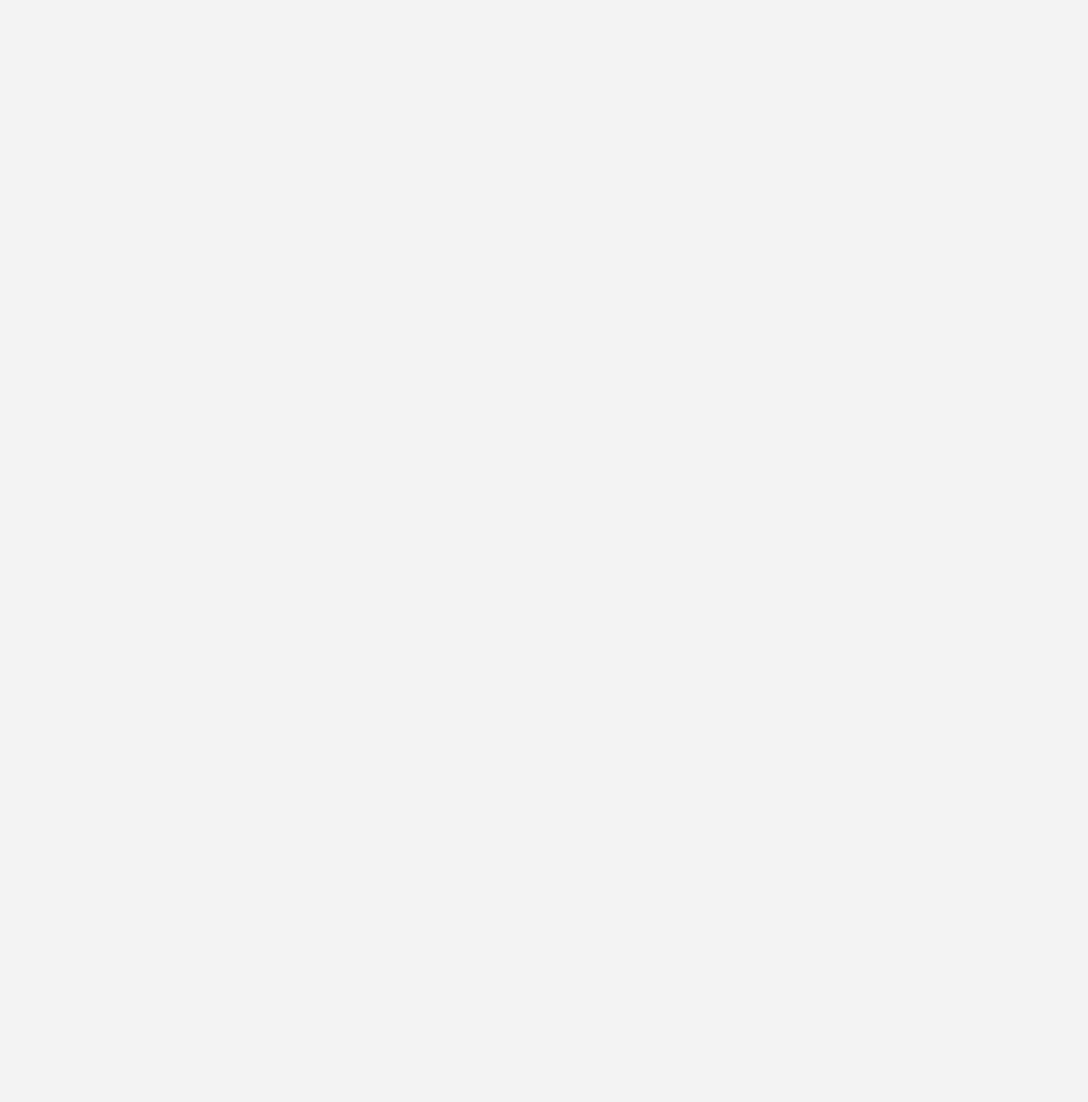
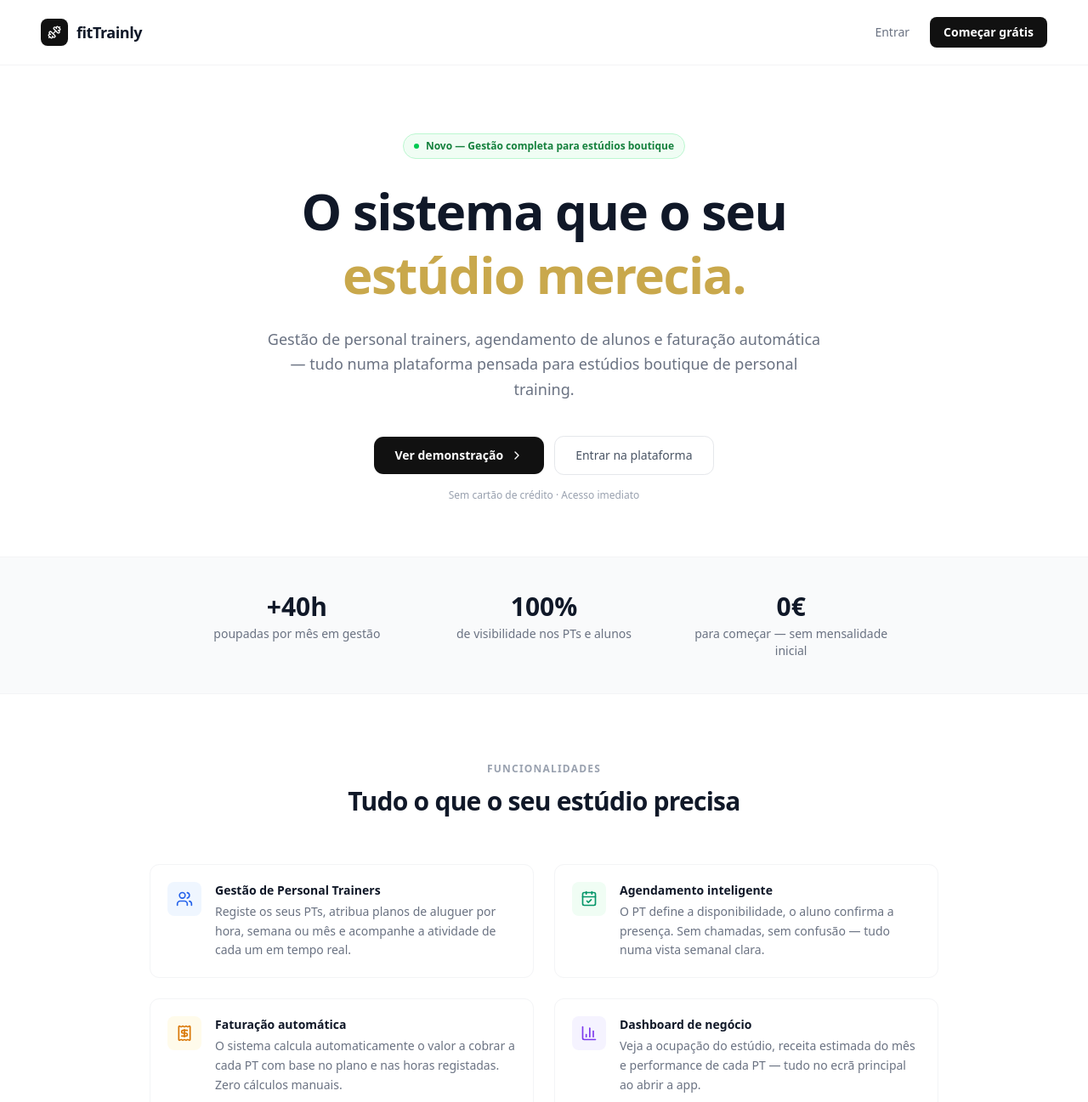
Before and after one commit to jhonatanaraujo1/fittrainly-app, a Next.js app: page / in a window 1280 px wide. Before the commit this address had no page. Shown: the top 1297 px of the page at 85% size. Before the commit the page ends 800 px from the top, so only its background shows below. Built offline with nearby package versions, Linux system fonts and the light colour scheme.

Commit message:
feat: restore landing page
Hero + features grid + for-who section + CTA.
/ no longer redirects to /login.

Co-Authored-By: Claude Sonnet 4.6 <noreply@anthropic.com>

```diff
--- a/src/app/page.tsx
+++ b/src/app/page.tsx
@@ -1,5 +1,198 @@
-import { redirect } from 'next/navigation'
+import Link from 'next/link'
+import { Dumbbell, CalendarCheck, Users, Receipt, ChevronRight, CheckCircle2, BarChart3, Clock } from 'lucide-react'
 
-export default function Home() {
-  redirect('/login')
+export default function LandingPage() {
+  return (
+    <main className="min-h-screen bg-white" style={{ fontFamily: 'system-ui, -apple-system, sans-serif' }}>
+
+      {/* Nav */}
+      <nav className="flex items-center justify-between px-6 lg:px-12 py-5 border-b border-gray-100">
+        <div className="flex items-center gap-2.5">
+          <div className="w-8 h-8 rounded-lg flex items-center justify-center" style={{ background: '#111111' }}>
+            <Dumbbell className="w-4 h-4 text-white" />
+          </div>
+          <span className="font-bold text-lg tracking-tight text-gray-900">fitTrainly</span>
+        </div>
+        <div className="flex items-center gap-3">
+          <Link href="/login"
+            className="text-sm font-medium text-gray-500 hover:text-gray-900 transition-colors px-3 py-1.5">
+            Entrar
+          </Link>
+          <Link href="/login"
+            className="text-sm font-semibold text-white px-4 py-2 rounded-lg transition-colors"
+            style={{ background: '#111111' }}>
+            Começar grátis
+          </Link>
+        </div>
+      </nav>
+
+      {/* Hero */}
+      <section className="px-6 lg:px-12 pt-20 pb-16 max-w-5xl mx-auto text-center">
+        <div className="inline-flex items-center gap-2 text-xs font-semibold px-3 py-1.5 rounded-full border mb-6"
+          style={{ background: '#f0fdf4', borderColor: '#bbf7d0', color: '#15803d' }}>
+          <span className="w-1.5 h-1.5 rounded-full bg-green-500 animate-pulse" />
+          Novo — Gestão completa para estúdios boutique
+        </div>
+
+        <h1 className="text-4xl lg:text-6xl font-bold tracking-tight text-gray-900 leading-tight mb-6">
+          O sistema que o seu<br />
+          <span style={{ color: '#C9A84C' }}>estúdio merecia.</span>
+        </h1>
+
+        <p className="text-lg text-gray-500 max-w-2xl mx-auto mb-10 leading-relaxed">
+          Gestão de personal trainers, agendamento de alunos e faturação automática — tudo numa plataforma pensada para estúdios boutique de personal training.
+        </p>
+
+        <div className="flex items-center justify-center gap-3 flex-wrap">
+          <Link href="/login"
+            className="flex items-center gap-2 text-white font-semibold px-6 py-3 rounded-xl text-sm transition-all hover:opacity-90"
+            style={{ background: '#111111' }}>
+            Ver demonstração <ChevronRight className="w-4 h-4" />
+          </Link>
+          <Link href="/login"
+            className="text-sm font-medium text-gray-600 px-6 py-3 rounded-xl border border-gray-200 hover:bg-gray-50 transition-colors">
+            Entrar na plataforma
+          </Link>
+        </div>
+
+        <p className="text-xs text-gray-400 mt-4">Sem cartão de crédito · Acesso imediato</p>
+      </section>
+
+      {/* Stats strip */}
+      <section className="border-y border-gray-100 bg-gray-50 py-10">
+        <div className="max-w-4xl mx-auto px-6 grid grid-cols-3 gap-6 text-center">
+          {[
+            { value: '+40h', label: 'poupadas por mês em gestão' },
+            { value: '100%', label: 'de visibilidade nos PTs e alunos' },
+            { value: '0€', label: 'para começar — sem mensalidade inicial' },
+          ].map(s => (
+            <div key={s.value}>
+              <p className="text-3xl font-bold text-gray-900">{s.value}</p>
+              <p className="text-sm text-gray-500 mt-1">{s.label}</p>
+            </div>
+          ))}
+        </div>
+      </section>
+
+      {/* Features */}
+      <section className="px-6 lg:px-12 py-20 max-w-5xl mx-auto">
+        <div className="text-center mb-14">
+          <p className="text-xs font-semibold uppercase tracking-widest text-gray-400 mb-3">Funcionalidades</p>
+          <h2 className="text-3xl font-bold text-gray-900 tracking-tight">Tudo o que o seu estúdio precisa</h2>
+        </div>
+
+        <div className="grid grid-cols-1 md:grid-cols-2 gap-6">
+          {[
+            {
+              icon: Users,
+              title: 'Gestão de Personal Trainers',
+              desc: 'Registe os seus PTs, atribua planos de aluguer por hora, semana ou mês e acompanhe a atividade de cada um em tempo real.',
+              color: '#2563eb',
+              bg: '#eff6ff',
+            },
+            {
+              icon: CalendarCheck,
+              title: 'Agendamento inteligente',
+              desc: 'O PT define a disponibilidade, o aluno confirma a presença. Sem chamadas, sem confusão — tudo numa vista semanal clara.',
+              color: '#059669',
+              bg: '#f0fdf4',
+            },
+            {
+              icon: Receipt,
+              title: 'Faturação automática',
+              desc: 'O sistema calcula automaticamente o valor a cobrar a cada PT com base no plano e nas horas registadas. Zero cálculos manuais.',
+              color: '#d97706',
+              bg: '#fffbeb',
+            },
+            {
+              icon: BarChart3,
+              title: 'Dashboard de negócio',
+              desc: 'Veja a ocupação do estúdio, receita estimada do mês e performance de cada PT — tudo no ecrã principal ao abrir a app.',
+              color: '#7c3aed',
+              bg: '#f5f3ff',
+            },
+            {
+              icon: Dumbbell,
+              title: 'Planos de treino',
+              desc: 'O PT monta o plano de treino do aluno diretamente na plataforma. O aluno acede, vê os exercícios e marca o progresso.',
+              color: '#dc2626',
+              bg: '#fef2f2',
+            },
+            {
+              icon: Clock,
+              title: 'Histórico e presença',
+              desc: 'Registo completo de sessões realizadas, faltas e cancelamentos. O aluno confirma a presença, o PT tem controlo total.',
+              color: '#0891b2',
+              bg: '#ecfeff',
+            },
+          ].map(f => (
+            <div key={f.title} className="flex gap-4 p-5 rounded-xl border border-gray-100 hover:border-gray-200 hover:bg-gray-50 transition-all">
+              <div className="w-10 h-10 rounded-lg flex items-center justify-center flex-shrink-0" style={{ background: f.bg }}>
+                <f.icon className="w-5 h-5" style={{ color: f.color }} />
+              </div>
+              <div>
+                <p className="font-semibold text-gray-900 text-sm mb-1">{f.title}</p>
+                <p className="text-sm text-gray-500 leading-relaxed">{f.desc}</p>
+              </div>
+            </div>
+          ))}
+        </div>
+      </section>
+
+      {/* For who */}
+      <section className="px-6 lg:px-12 py-16 max-w-5xl mx-auto">
+        <div className="rounded-2xl p-8 lg:p-12" style={{ background: '#111111' }}>
+          <p className="text-xs font-semibold uppercase tracking-widest mb-4" style={{ color: '#C9A84C' }}>Para quem é</p>
+          <h2 className="text-2xl lg:text-3xl font-bold text-white mb-8 max-w-lg">
+            Feito para donos de estúdio boutique que querem crescer com controlo
+          </h2>
+          <div className="grid grid-cols-1 md:grid-cols-2 gap-3">
+            {[
+              'Tens PTs independentes a trabalhar no teu espaço',
+              'Cobras por hora, semana ou mensalidade',
+              'Perdes tempo a gerir horários por WhatsApp',
+              'Não tens visibilidade de quem fez o quê',
+              'Queres crescer sem contratar administrativos',
+              'Precisas de faturação organizada no fim do mês',
+            ].map(item => (
+              <div key={item} className="flex items-start gap-2.5">
+                <CheckCircle2 className="w-4 h-4 flex-shrink-0 mt-0.5" style={{ color: '#C9A84C' }} />
+                <p className="text-sm text-white/75">{item}</p>
+              </div>
+            ))}
+          </div>
+        </div>
+      </section>
+
+      {/* CTA final */}
+      <section className="px-6 lg:px-12 py-20 text-center">
+        <h2 className="text-3xl font-bold text-gray-900 tracking-tight mb-4">
+          Pronto para experimentar?
+        </h2>
+        <p className="text-gray-500 mb-8 max-w-md mx-auto text-sm leading-relaxed">
+          Veja a plataforma a funcionar com dados reais de um estúdio boutique. Sem formulários, acesso imediato.
+        </p>
+        <Link href="/login"
+          className="inline-flex items-center gap-2 text-white font-semibold px-8 py-3.5 rounded-xl text-sm transition-all hover:opacity-90"
+          style={{ background: '#111111' }}>
+          Ver a demonstração <ChevronRight className="w-4 h-4" />
+        </Link>
+      </section>
+
+      {/* Footer */}
+      <footer className="border-t border-gray-100 px-6 lg:px-12 py-6 flex items-center justify-between flex-wrap gap-3">
+        <div className="flex items-center gap-2">
+          <div className="w-6 h-6 rounded-md flex items-center justify-center" style={{ background: '#111111' }}>
+            <Dumbbell className="w-3 h-3 text-white" />
+          </div>
+          <span className="text-sm font-semibold text-gray-700">fitTrainly</span>
+        </div>
+        <p className="text-xs text-gray-400">Almada, Portugal · 2026</p>
+        <Link href="/login" className="text-xs text-gray-400 hover:text-gray-700 transition-colors">
+          Entrar na plataforma →
+        </Link>
+      </footer>
+
+    </main>
+  )
 }
```
